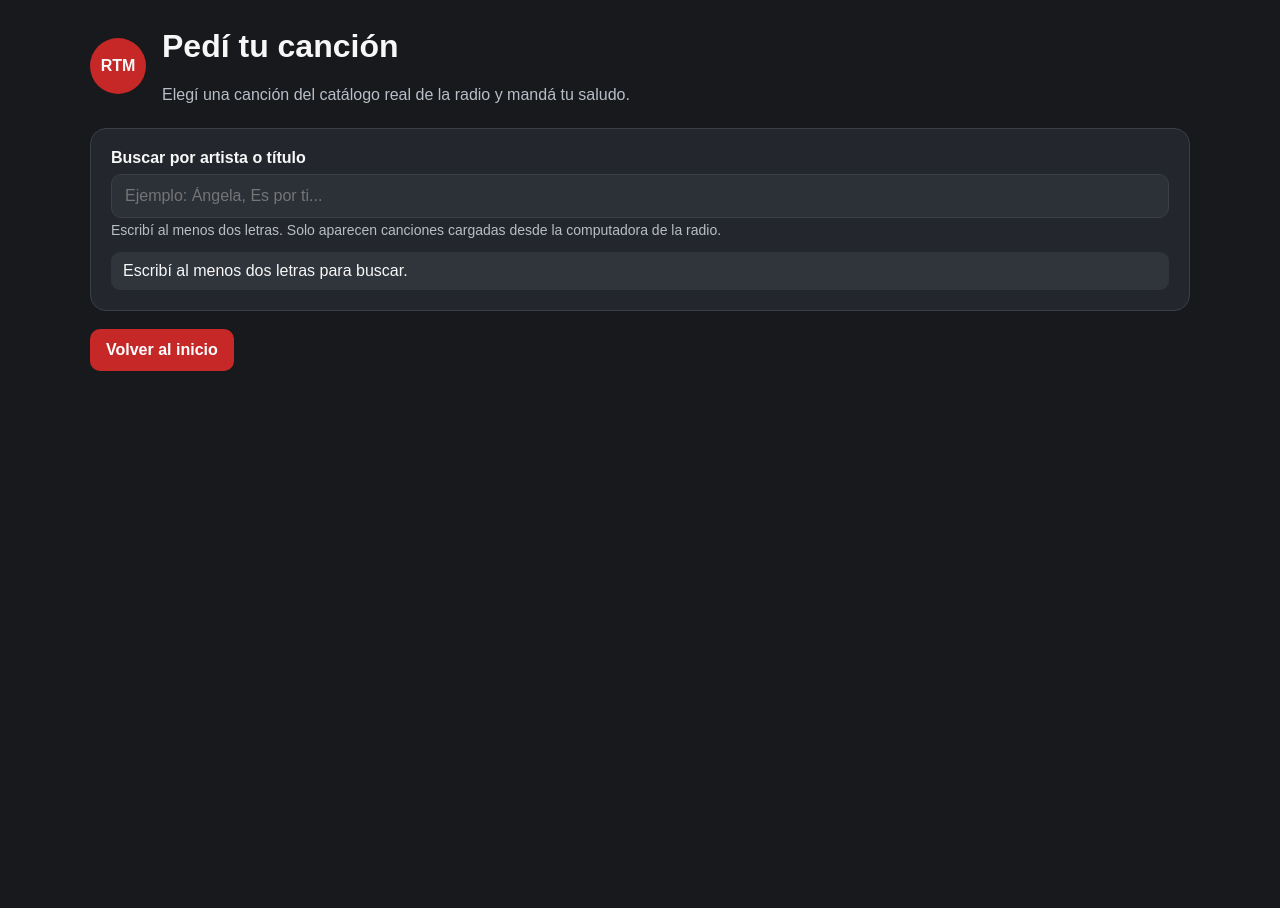
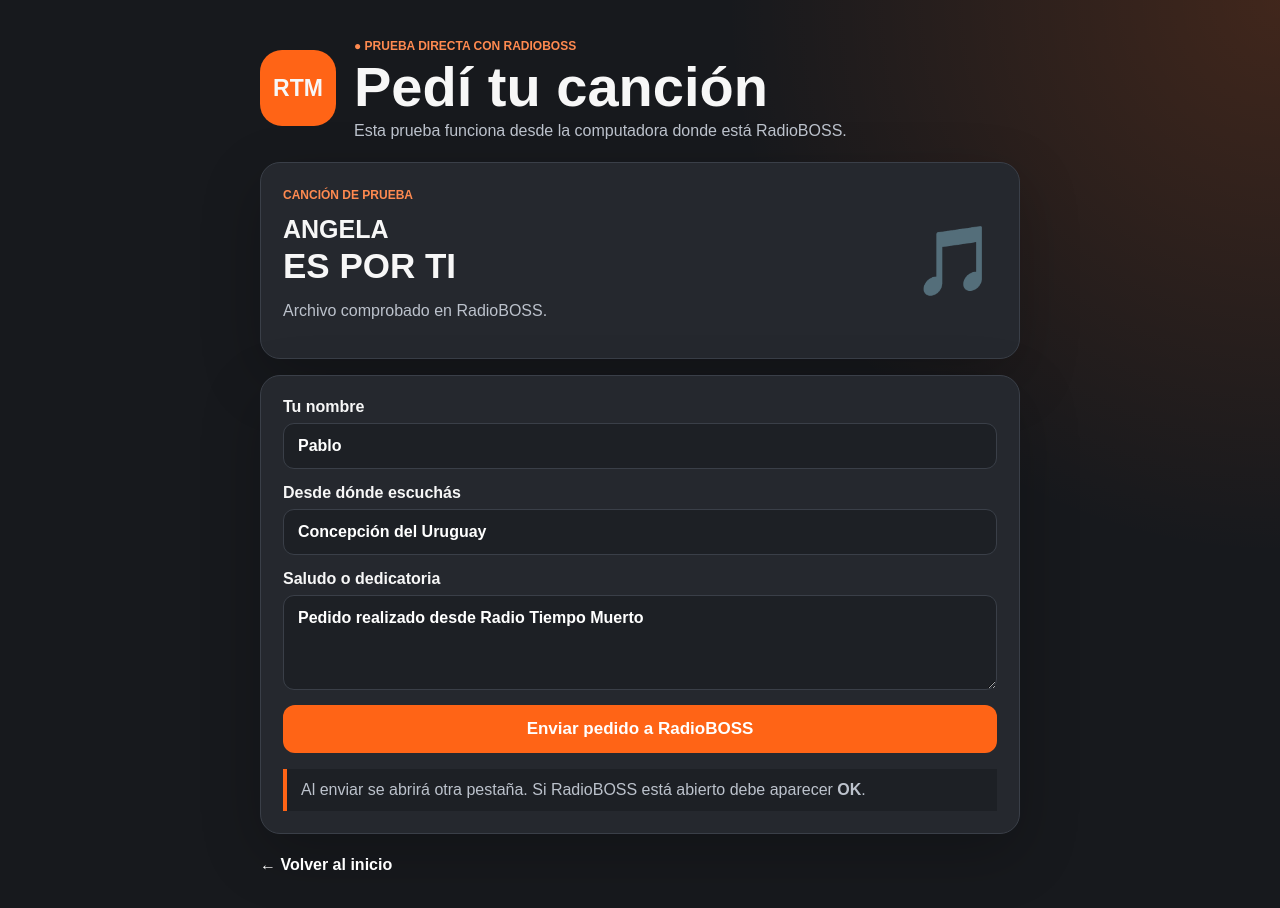
Before and after one commit to JaviER-CdelU/RadioTM, a plain HTML site: page pedidos.html in a window 1280 px wide. Before the commit the page ends 800 px from the top, so only its background shows below. Drawn offline with Linux system fonts and the light colour scheme.

Commit message:
Add files via upload

```diff
--- /dev/null
+++ b/assets/css/pedido-directo.css
@@ -0,0 +1,126 @@
+:root {
+  --fondo:#17191d;
+  --panel:#25282e;
+  --borde:#3a3f48;
+  --texto:#f7f7f7;
+  --secundario:#bcc2cc;
+  --naranja:#ff6416;
+}
+* { box-sizing:border-box; }
+body {
+  margin:0;
+  min-height:100vh;
+  font-family:Arial,Helvetica,sans-serif;
+  background:radial-gradient(circle at top right,rgba(255,100,22,.18),transparent 35%),var(--fondo);
+  color:var(--texto);
+}
+.contenedor {
+  width:min(760px,calc(100% - 28px));
+  margin:0 auto;
+  padding:36px 0 60px;
+}
+.cabecera {
+  display:flex;
+  gap:18px;
+  align-items:center;
+  margin-bottom:22px;
+}
+.logo {
+  width:76px;
+  height:76px;
+  display:grid;
+  place-items:center;
+  border-radius:22px;
+  background:var(--naranja);
+  font-size:23px;
+  font-weight:900;
+}
+.estado {
+  color:#ff8a50;
+  font-size:12px;
+  font-weight:900;
+}
+h1 {
+  margin:6px 0 3px;
+  font-size:clamp(34px,7vw,56px);
+  line-height:.95;
+}
+.cabecera p {
+  margin:9px 0 0;
+  color:var(--secundario);
+}
+.tarjeta {
+  margin-top:16px;
+  padding:22px;
+  border:1px solid var(--borde);
+  border-radius:20px;
+  background:var(--panel);
+  box-shadow:0 20px 60px rgba(0,0,0,.22);
+}
+.cancion {
+  display:flex;
+  justify-content:space-between;
+  align-items:center;
+  gap:20px;
+}
+.etiqueta {
+  color:#ff8a50;
+  font-size:12px;
+  font-weight:900;
+}
+.cancion h2 {
+  margin:12px 0 2px;
+  font-size:25px;
+}
+.cancion h3 {
+  margin:0;
+  font-size:35px;
+}
+.cancion p { color:var(--secundario); }
+.nota { font-size:68px; }
+form {
+  display:grid;
+  gap:15px;
+}
+label {
+  display:grid;
+  gap:7px;
+  font-weight:800;
+}
+input,textarea {
+  width:100%;
+  padding:13px 14px;
+  border:1px solid var(--borde);
+  border-radius:11px;
+  background:#1d2025;
+  color:white;
+  font:inherit;
+}
+textarea {
+  min-height:95px;
+  resize:vertical;
+}
+button {
+  padding:14px 18px;
+  border:0;
+  border-radius:12px;
+  background:var(--naranja);
+  color:white;
+  font-size:17px;
+  font-weight:900;
+  cursor:pointer;
+}
+.aviso {
+  margin-top:16px;
+  padding:12px 14px;
+  border-left:4px solid var(--naranja);
+  background:#1d2025;
+  color:var(--secundario);
+}
+.volver {
+  display:inline-block;
+  margin-top:22px;
+  color:white;
+  text-decoration:none;
+  font-weight:800;
+}
--- a/pedidos.html
+++ b/pedidos.html
@@ -4,56 +4,80 @@
   <meta charset="utf-8">
   <meta name="viewport" content="width=device-width,initial-scale=1">
   <title>Pedí tu canción | Radio Tiempo Muerto</title>
-  <link rel="stylesheet" href="css/pedidos.css">
+  <link rel="stylesheet" href="assets/css/pedido-directo.css">
 </head>
 <body>
   <main class="contenedor">
-    <header class="encabezado">
-      <div class="marca">RTM</div>
+    <header class="cabecera">
+      <div class="logo">RTM</div>
       <div>
+        <span class="estado">● PRUEBA DIRECTA CON RADIOBOSS</span>
         <h1>Pedí tu canción</h1>
-        <p class="subtitulo">Elegí una canción del catálogo real de la radio y mandá tu saludo.</p>
+        <p>Esta prueba funciona desde la computadora donde está RadioBOSS.</p>
       </div>
     </header>
 
-    <section class="panel">
-      <div class="campo">
-        <label for="busqueda">Buscar por artista o título</label>
-        <input id="busqueda" type="search" placeholder="Ejemplo: Ángela, Es por ti..." autocomplete="off">
+    <section class="tarjeta cancion">
+      <div>
+        <span class="etiqueta">CANCIÓN DE PRUEBA</span>
+        <h2>ANGELA</h2>
+        <h3>ES POR TI</h3>
+        <p>Archivo comprobado en RadioBOSS.</p>
       </div>
-      <p class="detalle">Escribí al menos dos letras. Solo aparecen canciones cargadas desde la computadora de la radio.</p>
-      <div id="estadoCatalogo" class="estado">Escribí al menos dos letras para buscar.</div>
-      <div id="resultados" class="resultados"></div>
+      <div class="nota">🎵</div>
     </section>
 
-    <section id="formularioPanel" class="panel oculto">
-      <h2 id="cancionElegida">Canción elegida</h2>
+    <section class="tarjeta">
       <form id="formPedido">
-        <div class="grilla">
-          <div class="campo">
-            <label for="nombre">Tu nombre</label>
-            <input id="nombre" maxlength="60" required>
-          </div>
-          <div class="campo">
-            <label for="ciudad">Desde dónde escuchás</label>
-            <input id="ciudad" maxlength="80" required>
-          </div>
-          <div class="campo completo">
-            <label for="mensaje">Saludo o dedicatoria (opcional)</label>
-            <textarea id="mensaje" maxlength="250"></textarea>
-          </div>
-        </div>
-        <div class="acciones">
-          <button type="submit">Enviar pedido</button>
-          <button type="button" class="secundario" id="cancelar">Elegir otra canción</button>
-        </div>
+        <label>
+          Tu nombre
+          <input id="nombre" value="Pablo" maxlength="50" required>
+        </label>
+
+        <label>
+          Desde dónde escuchás
+          <input id="ciudad" value="Concepción del Uruguay" maxlength="70" required>
+        </label>
+
+        <label>
+          Saludo o dedicatoria
+          <textarea id="mensaje" maxlength="180">Pedido realizado desde Radio Tiempo Muerto</textarea>
+        </label>
+
+        <button type="submit">Enviar pedido a RadioBOSS</button>
       </form>
-      <div id="estado" class="estado oculto"></div>
+
+      <div class="aviso" id="aviso">
+        Al enviar se abrirá otra pestaña. Si RadioBOSS está abierto debe aparecer <strong>OK</strong>.
+      </div>
     </section>
 
-    <p><a class="boton secundario" href="index.html#inicio">Volver al inicio</a></p>
+    <a class="volver" href="index.html">← Volver al inicio</a>
   </main>
 
-  <script type="module" src="js/pedidos.js"></script>
+  <script>
+    document.getElementById("formPedido").addEventListener("submit", function (evento) {
+      evento.preventDefault();
+
+      const nombre = document.getElementById("nombre").value.trim();
+      const ciudad = document.getElementById("ciudad").value.trim();
+      const mensaje = document.getElementById("mensaje").value.trim();
+
+      const texto = [
+        nombre ? "Pidió " + nombre : "",
+        ciudad ? "desde " + ciudad : "",
+        mensaje
+      ].filter(Boolean).join(" — ");
+
+      const parametros = new URLSearchParams({
+        pass: "1",
+        action: "songrequest",
+        filename: "E:\\angela\\06_ES POR TI.mp3",
+        message: texto
+      });
+
+      window.open("http://127.0.0.1:9000/?" + parametros.toString(), "_blank");
+    });
+  </script>
 </body>
 </html>
```
